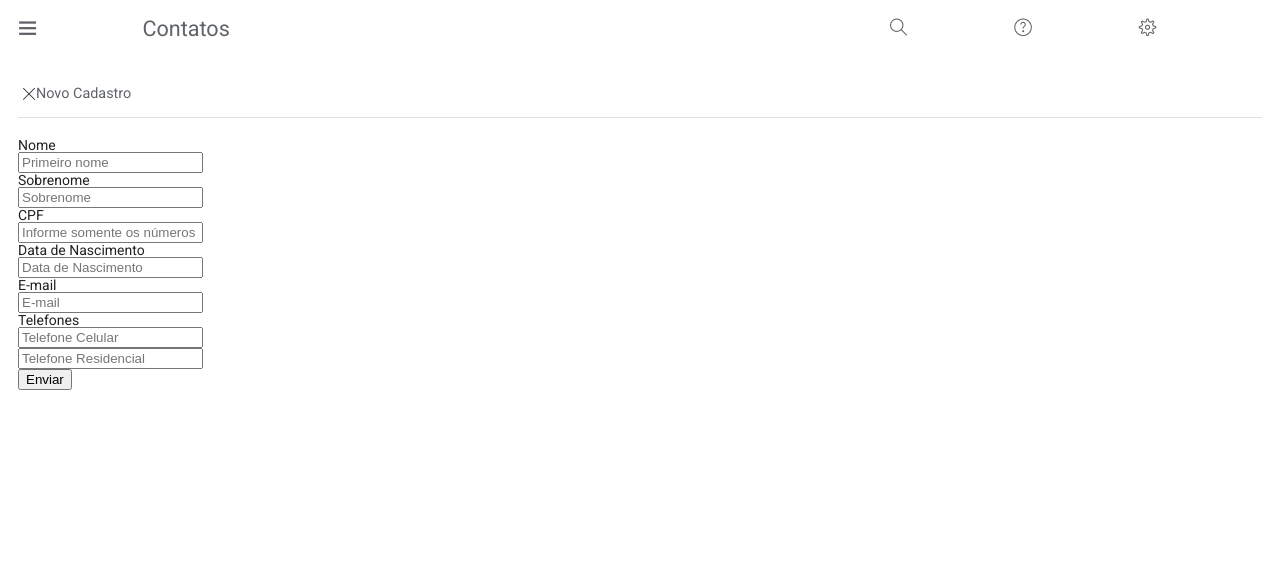
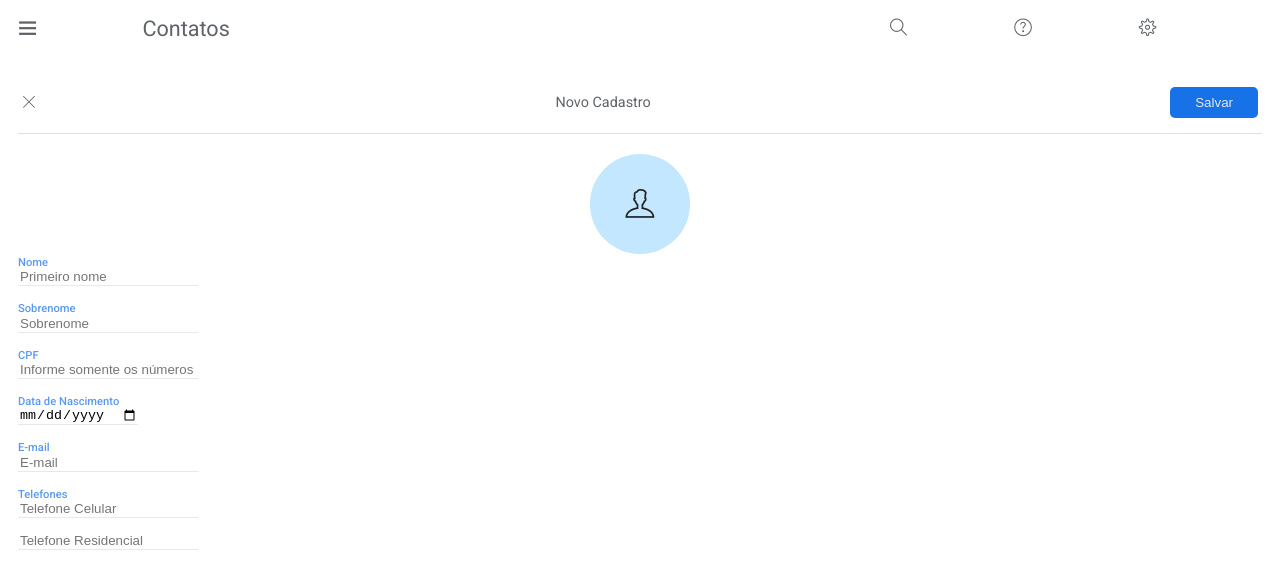
Before and after one commit to felipeteixeirams/agenda-de-contatos, a website: page public/register.html in a window 1280 px wide. Drawn offline with Linux system fonts and the light colour scheme.

Commit message:
Logica tela cadsatro pronta. Falta design

```diff
--- a/public/css/style.css
+++ b/public/css/style.css
@@ -4,6 +4,9 @@
     --grey-black: #202124;
 	--grey-medium: #5F6368;
 	--grey-ligth: #e9e9e9;
+	--blue-ligth: #c2e7ff;
+	--blue-medium: #5999ee;
+	--blue-ocean: #1771e7;
 }
 
 /**
@@ -149,6 +152,27 @@ header#title-list :last-child {
 	transform: rotate(90deg);
 }
 
+header a{
+	text-decoration: none;
+	color: var(--grey-medium);
+}
+
+header.header-title {
+    display: flex;
+    align-items: center;
+    justify-content: space-between;
+}
+
+header.header-title button {
+	border: none;
+	border-radius: 5px;
+	background-color: var(--blue-ocean);
+	color: var(--grey-ligth);
+	padding: 8px 25px;
+	font-weight: 500;
+}
+
+
 
 
 /**
@@ -187,3 +211,43 @@ header#title-list :last-child {
     background-color: royalblue;
 	color: white;
 }
+
+
+.image-contact {
+	display: flex;
+	align-items: center;
+	justify-content: center;
+	border-radius: 50%;
+	margin-right: auto;
+	margin-left: auto;
+	height: 100px;
+	width: 100px;
+
+	background-color: var(--blue-ligth);
+	font-weight: bolder;
+	font-size: 1.8rem;
+}
+
+#form-register input:focus::placeholder{
+	color: transparent;
+}
+
+#form-register input {
+	border: none;
+	border-bottom: 1px solid var(--grey-ligth);
+}
+
+#form-register input:focus {
+	border-bottom: 2px solid var(--blue-ocean);
+}
+
+#form-register input:focus::after {
+	border: none;
+	border-bottom: 2px solid var(--blue-ocean);
+}
+
+#form-register label {
+	font-size: .7rem;
+	font-weight: 500;
+	color: var(--blue-medium)
+}
--- a/public/register.html
+++ b/public/register.html
@@ -9,6 +9,8 @@
     <link rel="stylesheet" href="./fonts/themify/themify-icons.css">
 
     <title>Novo Contato</title>
+
+    <script src="./scripts/register.js"></script>
 </head>
 <body>
 
@@ -22,40 +24,47 @@
             <i class="ti-settings"></i>
         </nav>
 
-        <header>
-            <i class="ti-close"></i>
+        <header class="header-title">
+            <a href="index.html"><i class="ti-close"></i></a>
             <h6>Novo Cadastro</h6>
-
+            <button onclick="newPerson()">Salvar</button>
         </header>
 
 
-        <form id="form-register">
-            <label for="name">Nome</label><br>
-            <input type="text" name="name" id="name" placeholder="Primeiro nome"><br>
+        <main>
+
+            <div class="image-contact ti-user">
+            </div>
+
+            <form id="form-register" >
+                <label for="name" id="lname">Nome</label><br>
+                <input type="text" name="name" id="name" placeholder="Primeiro nome"><br><br>
 
                 <label for="lastName">Sobrenome</label><br>
-            <input type="text" name="lastName" id="lastName" placeholder="Sobrenome"><br>
+                <input type="text" name="lastName" id="lastName" placeholder="Sobrenome"><br><br>
 
                 <label for="cpf">CPF</label><br>
-            <input type="text" name="cpf" id="cpf" placeholder="Informe somente os números"><br>
+                <input type="text" name="cpf" id="cpf" placeholder="Informe somente os números"><br><br>
 
                 <label for="dateOfBirth">Data de Nascimento</label><br>
-            <input type="text" name="dateOfBirth" id="dateOfBirth" placeholder="Data de Nascimento"><br>
+                <input type="date" name="dateOfBirth" id="dateOfBirth" placeholder="Data de Nascimento"><br><br>
 
                 <label for="email">E-mail</label><br>
-            <input type="email" name="email" id="email" placeholder="E-mail"><br>
+                <input type="email" name="email" id="email" placeholder="E-mail"><br><br>
 
                 <label for="phones">Telefones</label><br>
-            <input type="text" name="phones" id="phone1" placeholder="Telefone Celular"><br>
-            <input type="text" name="phones" id="phone2" placeholder="Telefone Residencial"><br>
+                <input type="text" name="phones" id="phone1" placeholder="Telefone Celular"><br><br>
+                <input type="text" name="phones" id="phone2" placeholder="Telefone Residencial"><br><br>
 
 
-            <button type="reset" onclick="enviar()">Enviar</button>
+
 
             </form>
+        </main>
+
+        <p id="message"></p>
 
     </div>
 
-    <script src="./scripts/register.js"></script>
 </body>
 </html>
--- a/public/scripts/register.js
+++ b/public/scripts/register.js
@@ -1,12 +1,26 @@
-const fname = document.getElementById('name');
-const lname = document.getElementById('lastName');
-const cpf = document.getElementById('cpf');
-const dateOfBirth = document.getElementById('dateOfBirth');
-const email = document.getElementById('email');
-const phone1 = document.getElementById('phone1');
-const phone2 = document.getElementById('phone2');
+async function newPerson ()
+{
+
+    const inputName = document.getElementById('name');
+    const inputLastName = document.getElementById('lastName');
+    const inputCpf = document.getElementById('cpf');
+    const inputDataOfBirth = document.getElementById('dateOfBirth');
+    const inputEmail = document.getElementById('email');
+    const inputPhone1 = document.getElementById('phone1');
+    const inputPhone2 = document.getElementById('phone2');
 
 
-function enviar() {
+    const requestOptions = {
+        method: 'POST',
+        headers: { 'Content-type': 'application/json' },
+        body: JSON.stringify({ name: `${inputName.value}`, lastName: `${inputLastName.value}`, cpf: `${inputCpf.value}`, dateOfBirth: `${inputDataOfBirth.value}`, email: `${inputEmail.value}`, phones: [`${inputPhone1.value}`, `${inputPhone2.value}`]})
+    }
+
+    fetch('/person', requestOptions)
+    .then(async response => {
+        await response.json()
+    })
+    .then(data =>data)
+
 
 }
--- a/src/models/Person.js
+++ b/src/models/Person.js
@@ -3,7 +3,7 @@ const mongoose = require('mongoose')
 const Person = mongoose.model('Person', {
     name: {type: String, required: true},
     lastName: {type: String, required: true},
-    cpf: {type: Number, unique: true, required: true},
+    cpf: {type: Number, required: true},
     dateOfBirth: Date,
     email: {type: String, required: true},
     phones: []
```
Lines whose indentation alone changed are shown as unchanged.
